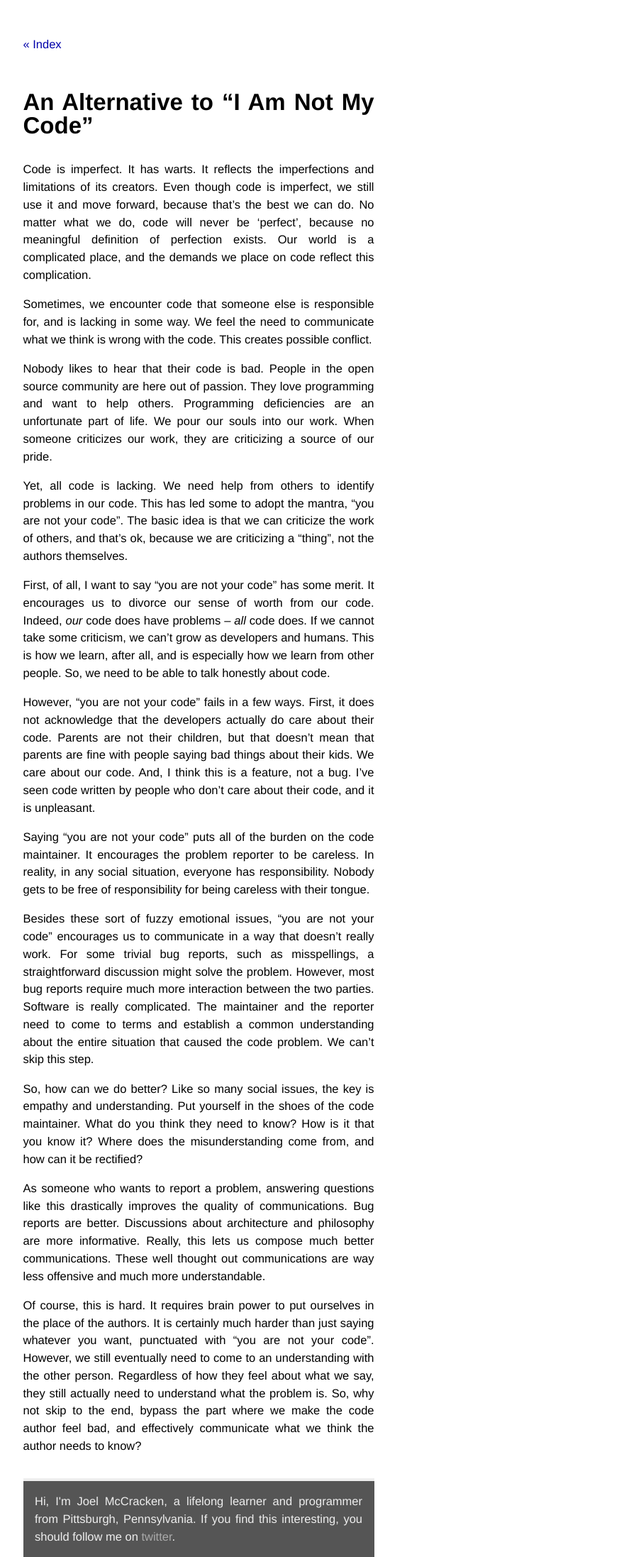
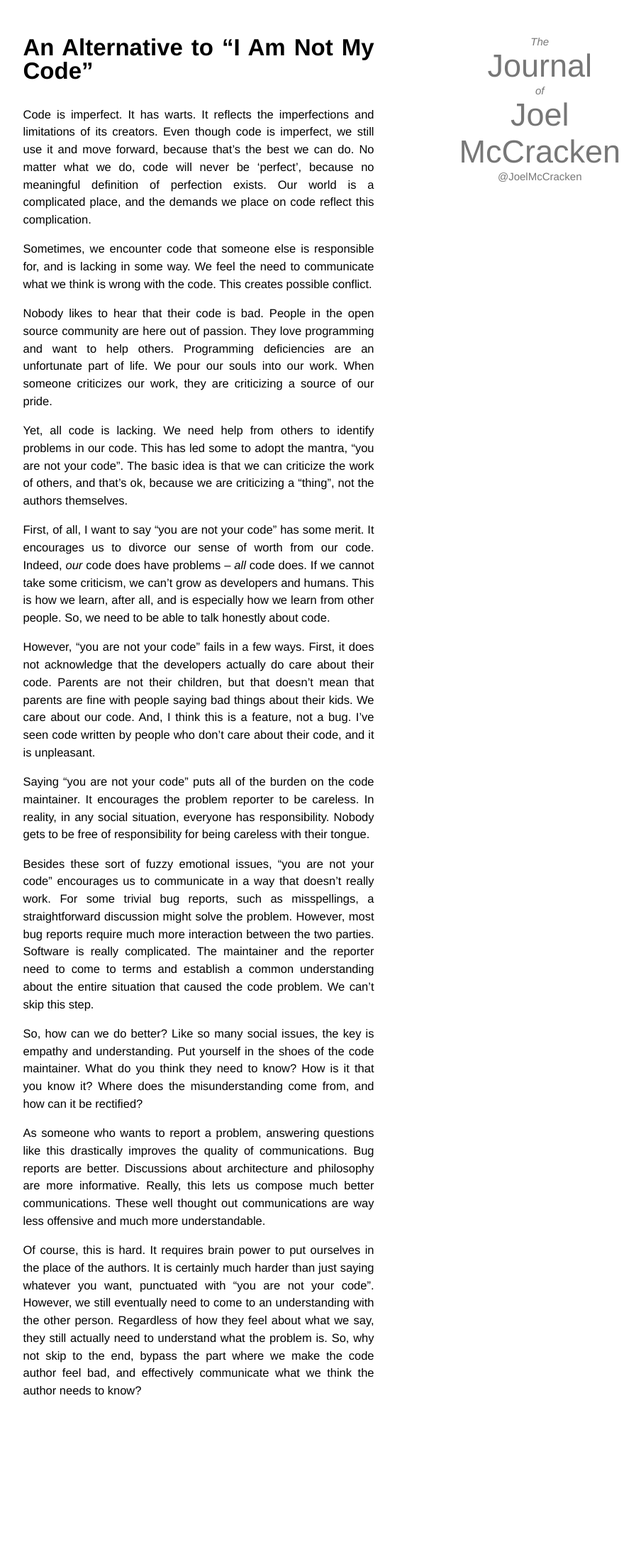
Before and after one commit to joelmccracken/joelmccracken.github.com, a Jekyll site: the page built from _posts/2012-12-24-an-alternative-to-i-am-not-my-code.markdown, in a window 1280 px wide. Shown: the whole page at 71% size, without its empty margins (360-1264 px from the left). Built offline with Jekyll 4.4.1, drawn with Linux system fonts in a browser that asks for light colours; Markdown is read by kramdown in place of the engine named in the settings; after the commit the page ends 1972 px from its top, so only the background shows below that.

Commit message:
layout changes!

```diff
--- /dev/null
+++ b/_layouts/post2.html
@@ -0,0 +1,34 @@
+<!DOCTYPE html PUBLIC "-//W3C//DTD XHTML 1.0 Strict//EN"
+    "http://www.w3.org/TR/xhtml1/DTD/xhtml1-strict.dtd">
+<html xmlns="http://www.w3.org/1999/xhtml" xml:lang="en" lang="en-us">
+  <head>
+    <meta http-equiv="content-type" content="text/html; charset=utf-8" />
+    <title>{{ page.title }}</title>
+    <meta name="author" content="Joel McCracken" />
+
+    <link href="http://feeds2.feedburner.com/JoelMccracken" rel="alternate" title="Joel McCracken" type="application/atom+xml" />
+    <link rel="stylesheet" href="/css/screen2.css" type="text/css" media="screen, projection" />
+    <link rel="openid.server" href="http://www.myopenid.com/server" />
+    <link rel="openid.delegate" href="http://joelmccracken.myopenid.com/" />
+  </head>
+  <body>
+    <div class="sidebar">
+      <a href="/" class='nocolor'>
+      <div class='first-line'>The</div>
+      <div class='second-line'>Journal</div>
+      <div class='third-line'>of</div>
+      <div class='fourth-line'>Joel</div>
+      <div class='fifth-line'>McCracken</div>
+      </a>
+      <a href="http://www.twitter.com/JoelMcCracken">@JoelMcCracken</a>
+    </div>
+
+    <div class="site">
+      <div class="post">
+        {{ content }}
+      </div>
+    </div>
+
+
+  </body>
+</html>
--- a/_posts/2012-12-24-an-alternative-to-i-am-not-my-code.markdown
+++ b/_posts/2012-12-24-an-alternative-to-i-am-not-my-code.markdown
@@ -1,6 +1,6 @@
 ---
 status: published
-layout: post
+layout: post2
 title: 'An Alternative to "I Am Not My Code"'
 ---
 
--- /dev/null
+++ b/css/screen2.css
@@ -0,0 +1,290 @@
+
+
+/*****************************************************************************
+ *
+ * Common
+ *
+ *****************************************************************************/
+
+/* Global Reset */
+
+* {
+    margin: 0;
+    padding: 0;
+}
+
+html, body {
+    height: 100%;
+}
+
+body {
+    background-color: white;
+    font: 15px helvetica, arial, clean, sans-serif;
+    text-align: center;
+}
+
+h1, h2, h3, h4, h5, h6 {
+    font-size: 100%;
+}
+
+h1 {
+    margin-bottom: 1em;
+}
+
+p {
+    margin: 1em 0;
+}
+
+a {
+    color: #00a;
+    text-decoration: none;
+}
+
+a:hover {
+    color: black;
+    text-decoratoin: underline;
+}
+
+a:visited {
+    color: #a0a;
+}
+
+table {
+    font-size: inherit;
+    font: 100%;
+}
+
+/*****************************************************************************
+ *
+ * Home
+ *
+ *****************************************************************************/
+
+ul.posts {
+/*    list-style-type: none; */
+    margin-bottom: 2em;
+}
+
+ul.posts li {
+    line-height: 1.75em;
+}
+
+ul.posts span {
+    color: #aaa;
+    font-family: Monaco, "Courier New", monospace;
+    font-size: 80%;
+}
+
+/*****************************************************************************
+ *
+ * Site
+ *
+ *****************************************************************************/
+
+
+h1 {
+    font-size: 2em;
+    margin-top: 1em;
+    line-height: 1em;
+}
+
+blockquote {
+    padding: 1em;
+    background: #EEEEEE none repeat scroll 0 0;
+}
+
+body{
+
+
+}
+
+.site {
+    font-size: 1.1em;
+    text-align: justify;
+    width: 30em;
+    margin: 3em auto 2em auto;
+    line-height: 1.5em;
+}
+
+
+
+.site .title a:hover {
+    color: black;
+}
+
+.site .title a.extra {
+    color: #aaa;
+    text-decoration: none;
+    margin-left: 1em;
+}
+
+.site .title a.extra:hover {
+    color: black;
+}
+
+.site .meta {
+    color: #aaa;
+}
+
+.site .footer {
+    font-size: 100%;
+    color: #EEE;
+    border-top: 4px solid #eee;
+    margin-top: 2em;
+    padding: 1em;
+    overflow: hidden;
+}
+
+.site .footer .contact {
+    float: left;
+    margin-right: 3em;
+}
+
+.site .footer .contact a {
+    color: #8085C1;
+}
+
+.site .footer .rss {
+    margin-top: 1.1em;
+    margin-right: -.2em;
+    float: right;
+}
+
+.site .footer .rss img {
+    border: 0;
+}
+
+
+/*****************************************************************************
+ *
+ * common
+ *
+ *****************************************************************************/
+
+.site .title {
+    color: #555555;
+    font-size: 3em;
+    text-decoration: none;
+
+    padding-top: .2em;
+    padding-bottom: 1em;
+
+}
+
+
+
+
+.footnotes {
+    margin-top: 5em;
+    padding: 1em;
+    background: #EEEEEE;
+    display: block;
+}
+
+.post {
+
+}
+
+/* standard */
+
+.post pre {
+    border: 1px solid #ddd;
+    background-color: #eef;
+    padding: 0 .4em;
+}
+
+.post code {
+    border: 1px solid #ddd;
+    background-color: #eef;
+    font-size: 95%;
+    padding: 0 .2em;
+}
+
+.post pre code {
+    border: none;
+}
+
+/* terminal */
+
+.post pre.terminal {
+    border: 1px solid black;
+    background-color: #333;
+    color: white;
+}
+
+.post pre.terminal code {
+    background-color: #333;
+}
+
+#related {
+    margin-top: 2em;
+}
+
+#related h2 {
+    margin-bottom: 1em;
+}
+
+
+li {
+    margin-left: 1em;
+}
+
+/*****************************************************************************
+ *
+ * Posts
+ *
+ *****************************************************************************/
+
+.sidebar {
+     float: right;
+     x-background: #EEE;
+     x-padding: 0 10px 0px 10px;
+     x-margin: 10px;
+}
+
+.sidebar a {
+    color: inherit;
+}
+
+.sidebar {
+    float: right;
+    margin: 3em;
+    margin-top: 0;
+    text-align: center;
+    color: #777;
+    margin-bottom: 2em;
+}
+
+.sidebar .first-line, .sidebar .third-line{
+    font-size: 1em;
+    font-style: italic;
+}
+
+.sidebar .second-line, .sidebar .fourth-line, .sidebar .fifth-line{
+    font-size: 3em;
+}
+
+
+
+
+div.post {
+}
+
+/*****************************************************************************
+ *
+ * pages
+ *
+ *****************************************************************************/
+
+.fatfoot {
+    color: #eeeeee;
+    background-color: #555;
+}
+
+.fatfoot a {
+    color: #aaaaaa;
+}
+
+.fatfoot a:hover {
+    color: #cccccc;
+}
```
Also changed, not shown: _layouts/default2.html (added, +32 -0 lines).
